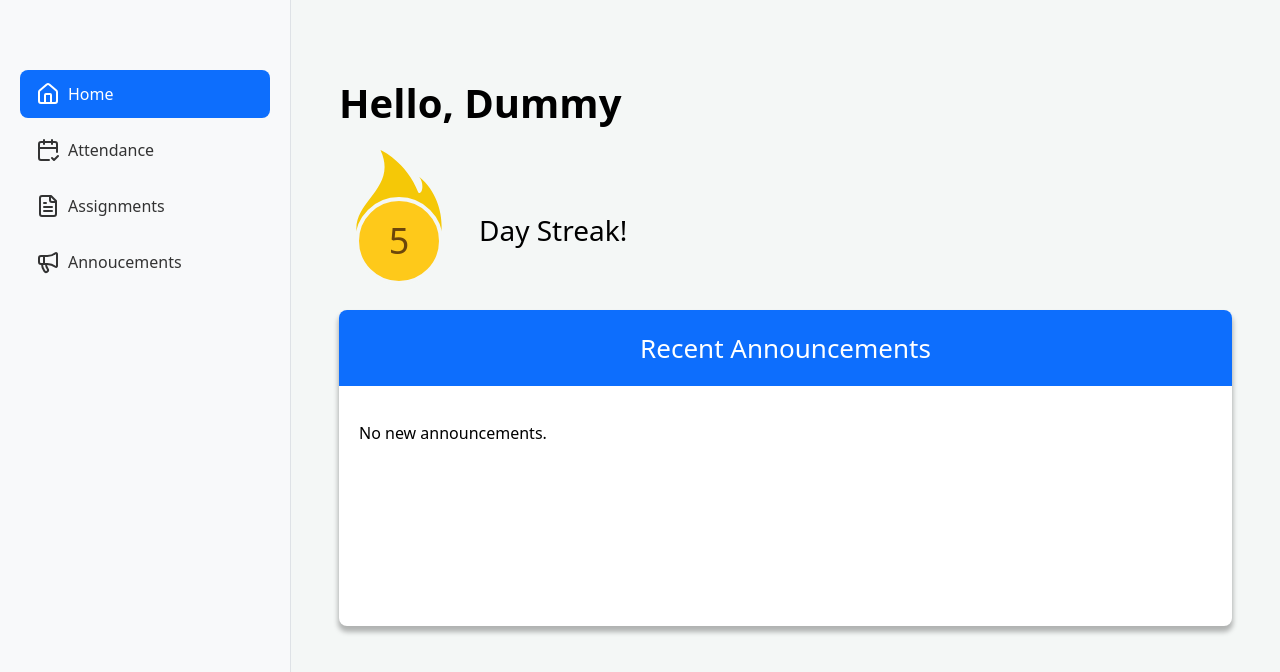
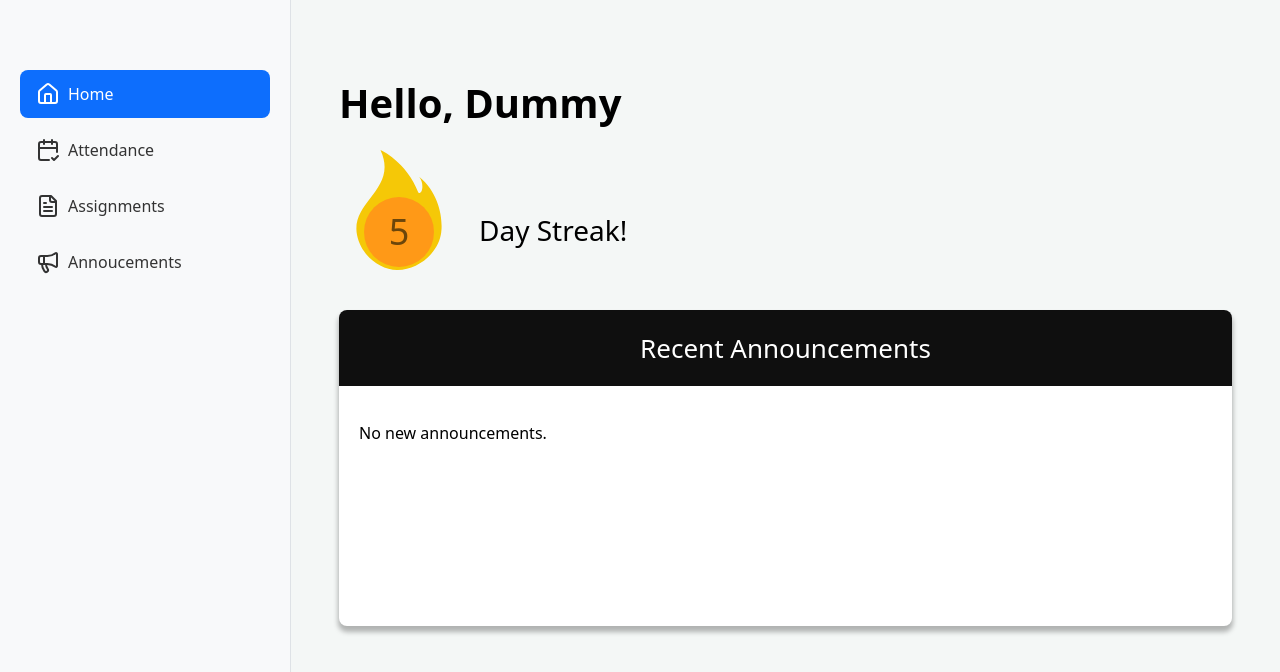
Before and after one commit to abhimanyu5ingh/website, a React (Vite) app: page /dashboard in a window 1280 px wide. Shown: the top 672 px of the page. Built offline with nearby package versions, Linux system fonts and the light colour scheme.

Commit message:
Fixed the streak icon

```diff
--- a/src/pages/StudentDashboard.css
+++ b/src/pages/StudentDashboard.css
@@ -39,15 +39,14 @@
   /* This mimics the Positioned Stack */
   .streak-number-container {
     position: absolute;
-    bottom: -15px; /* Adjust as needed */
-    width: 80px;
-    height: 80px;
-    background-color: #FEC91A;
+    bottom: 3px; /* Adjust as needed */
+    width: 70px;
+    height: 70px;
+    background-color: #FF9917;
     border-radius: 50%;
     display: flex;
     justify-content: center;
     align-items: center;
-    border: 4px solid #f4f7f6; /* Adds a bit of separation */
   }
 
   .streak-number {
@@ -71,7 +70,7 @@
   }
 
   .card-header {
-    background-color: #0d6efd; /* Example primary color */
+    background-color: #0f0f0f; /* Example primary color */
     color: white;
     padding: 20px;
     text-align: center;
```
